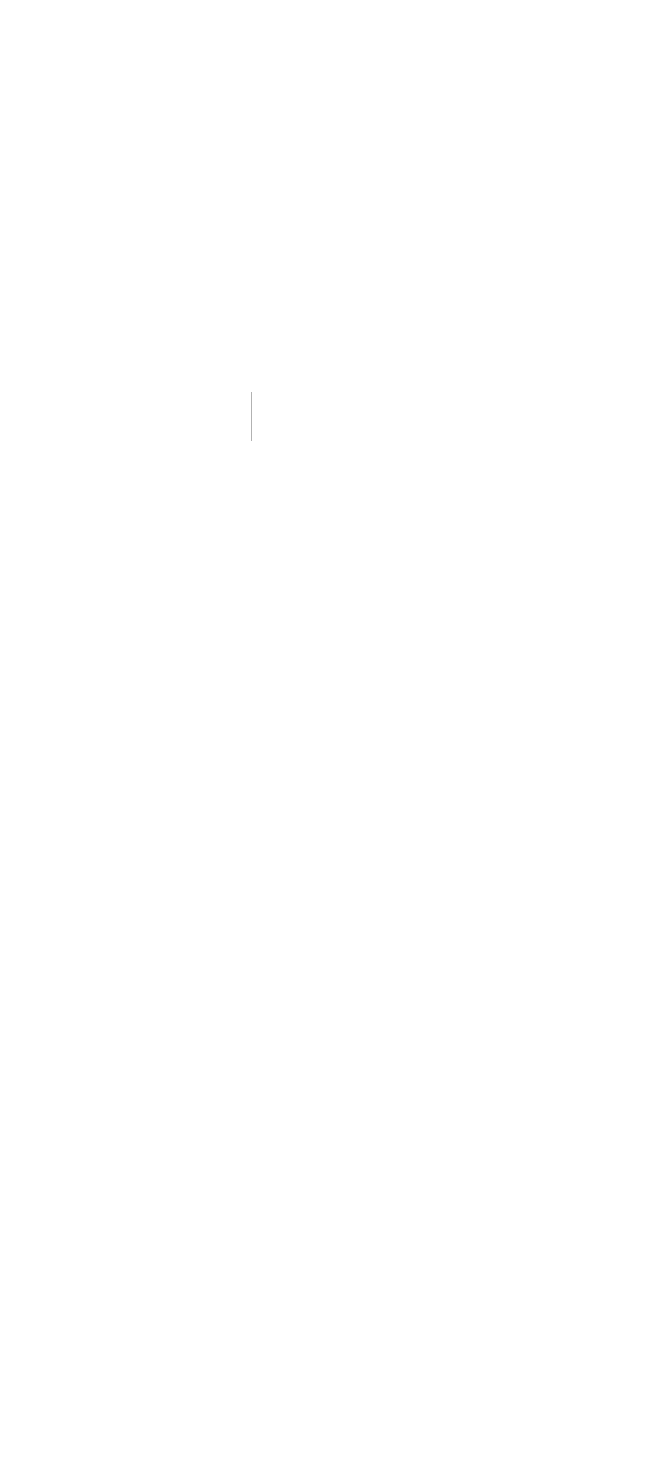
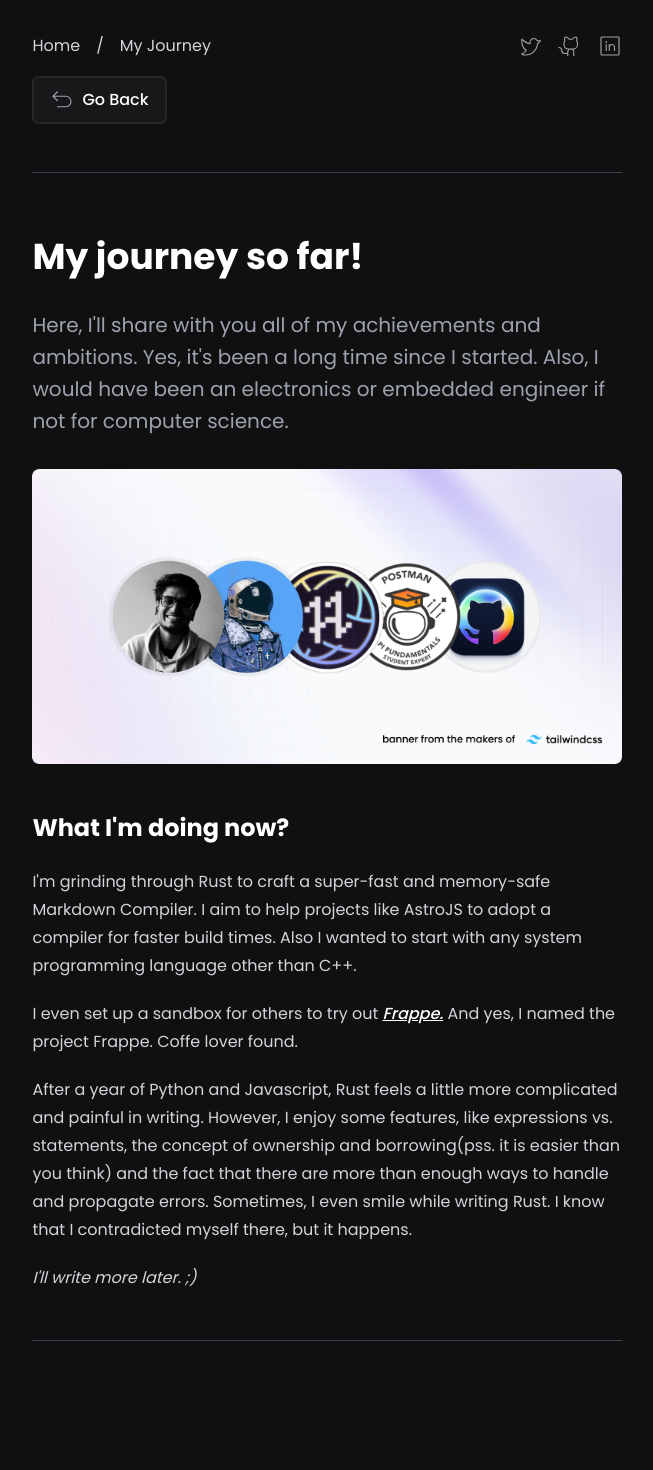
Before and after one commit to ashishk1331/Portfolio, a Next.js app: page /my-journey in a window 1280 px wide. Before the commit this address had no page. Shown: the top 1470 px of the page, without its empty margins (313-966 px from the left). Before the commit the page ends 832 px from the top, so only its background shows below. Built offline with nearby package versions, Linux system fonts and the light colour scheme.

Commit message:
Added my-journey section

```diff
--- a/app/blog/Header.jsx
+++ b/app/blog/Header.jsx
@@ -1,11 +1,7 @@
-import Link from "next/link";
-
 export default function (props) {
 	return (
 		<header className="relative h-flex gap-2 py-4 px-2 mt-4">
-			<Link href="/">
-				<span>Home</span>
-			</Link>
+			<span>Home</span>
 			<span>/</span>
 			<span>Blog</span>
 		</header>
--- a/app/blog/[blogID]/Header.jsx
+++ b/app/blog/[blogID]/Header.jsx
@@ -1,19 +1,13 @@
-import Link from "next/link";
-
-function transformSlug(slug){
-	return slug.split("").map(text => <span className="-mx-1">{text}</span>)
+function transformSlug(slug) {
+	return slug.split("").map((text) => <span className="-mx-1">{text}</span>);
 }
 
 export default function (props) {
 	return (
 		<header className="relative h-flex gap-2 flex-wrap py-4 px-2 mt-4">
-			<Link href="/">
-				<span>Home</span>
-			</Link>
+			<span>Home</span>
 			<span>/</span>
-			<Link href="/blog">
-				<span>Blog</span>
-			</Link>
+			<span>Blog</span>
 			<span>/</span>
 			{transformSlug(props.slug)}
 		</header>
--- /dev/null
+++ b/app/my-journey/page.jsx
@@ -0,0 +1,74 @@
+import Link from "next/link";
+import Image from "next/image";
+
+import stickerPanel from "@/public/sticker-panel.png";
+
+import Icon from "@/components/icon_set";
+import GoBack from "@/components/GoBack";
+import Footer from "@/components/Footer";
+
+export default function (props) {
+	return (
+		<>
+			<header className="h-flex gap-4 my-4">
+				<span>Home</span>
+				<span>/</span>
+				<span className="mr-auto">My Journey</span>
+
+				<a href="https://twitter.com/AshishK1331">
+					<Icon name="Twitter" />
+				</a>
+				<a href="https://github.com/ashishk1331">
+					<Icon name="Github" />
+				</a>
+				<a href="https://www.linkedin.com/in/ashishk1331/">
+					<Icon name="LinkedIn" />
+				</a>
+			</header>
+
+			<GoBack href="/" />
+
+			<hr />
+
+			<h1 className="mt-16">My journey so far!</h1>
+			<p className="lead">
+				Here, I'll share with you all of my achievements and ambitions.
+				Yes, it's been a long time since I started. Also, I would have
+				been an electronics or embedded engineer if not for computer
+				science.
+			</p>
+
+			<Image src={stickerPanel} alt="All the stickers pasted together." />
+
+			<h2>What I'm doing now?</h2>
+			<p>
+				I'm grinding through Rust to craft a super-fast and memory-safe
+				Markdown Compiler. I aim to help projects like AstroJS to adopt
+				a compiler for faster build times. Also I wanted to start with
+				any system programming language other than C++.
+			</p>
+			<p>
+				I even set up a sandbox for others to try out{" "}
+				<a href="https://frappe-seven.vercel.app/">
+					<i>Frappe.</i>
+				</a>{" "}
+				And yes, I named the project Frappe. Coffe lover found.
+			</p>
+			<p>
+				After a year of Python and Javascript, Rust feels a little more
+				complicated and painful in writing. However, I enjoy some
+				features, like expressions vs. statements, the concept of
+				ownership and borrowing(pss. it is easier than you think) and
+				the fact that there are more than enough ways to handle and
+				propagate errors. Sometimes, I even smile while writing Rust. I
+				know that I contradicted myself there, but it happens.
+			</p>
+
+			<i>I'll write more later. ;)</i>
+
+			<hr />
+
+			<Footer />
+		</>
+	);
+}
--- a/components/Intro.jsx
+++ b/components/Intro.jsx
@@ -2,6 +2,19 @@ import AppList from "./AppList";
 import { main, under, map } from "./data.js";
 import Image from "next/image";
 import painImage from "@/public/banner.jpg";
+import Icon from "@/components/icon_set";
+
+function ReadMore() {
+	return (
+		<a
+			href="/my-journey"
+			className="w-fit flex items-center gap-3 px-5 bg-zinc-900 border-2 border-zinc-800 rounded-md no-underline"
+		>
+			<p className="text-white font-normal">Read more about me.</p>
+			<Icon name="ArrowUp" />
+		</a>
+	);
+}
 
 export default function (props) {
 	return (
@@ -34,6 +47,8 @@ export default function (props) {
 				Contrary to the previous iteration of my portfolio, I added a
 				dark theme to it. Blessings for your eyes!
 			</p>
+
+			<ReadMore />
 
 			<hr />
 
--- a/components/icon_set.jsx
+++ b/components/icon_set.jsx
@@ -81,7 +81,7 @@ export default function ({ name, className }) {
 			width="32"
 			height="32"
 			viewBox="0 0 256 256"
-			className={twMerge("fill-zinc-400" , className)}
+			className={twMerge("fill-zinc-400", className)}
 		>
 			{icon}
 		</svg>
```
Also changed, not shown: public/sticker-panel.png (added).
